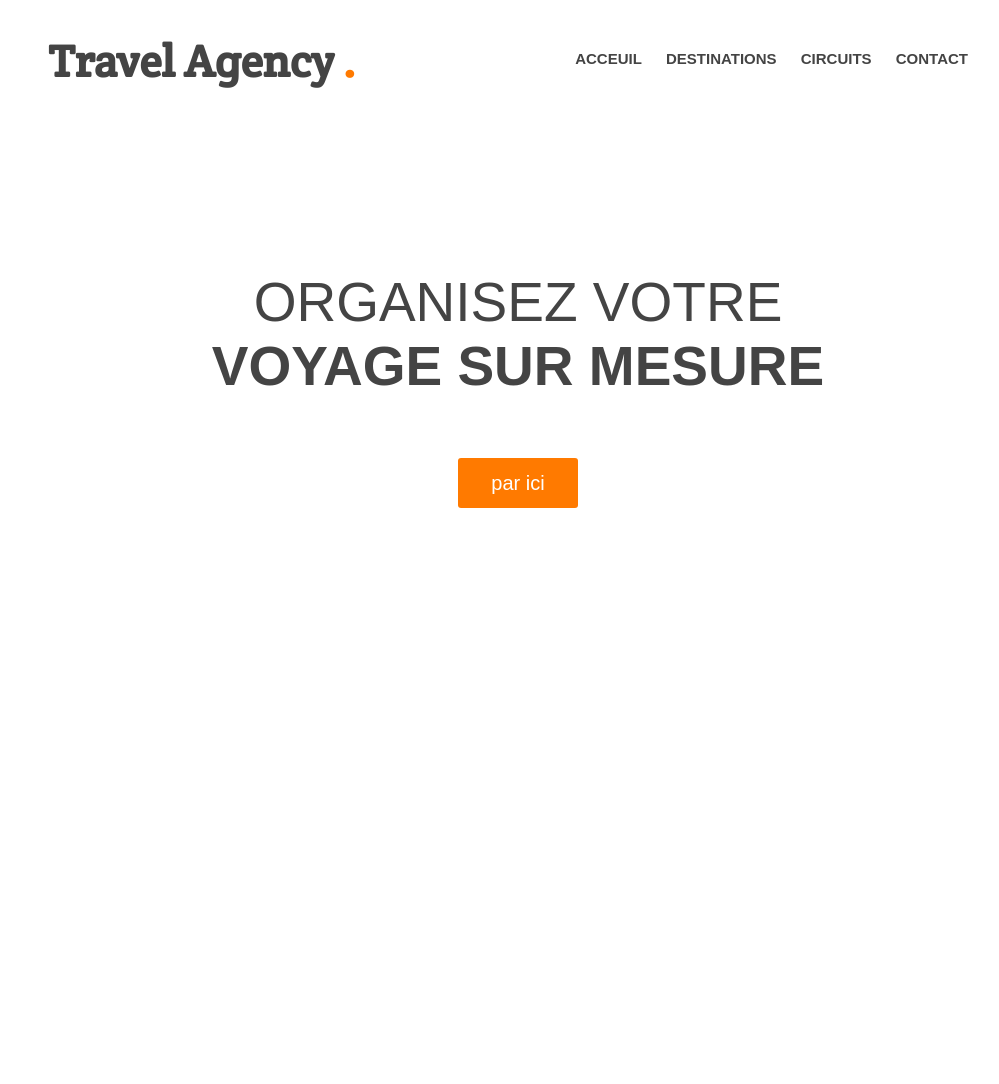
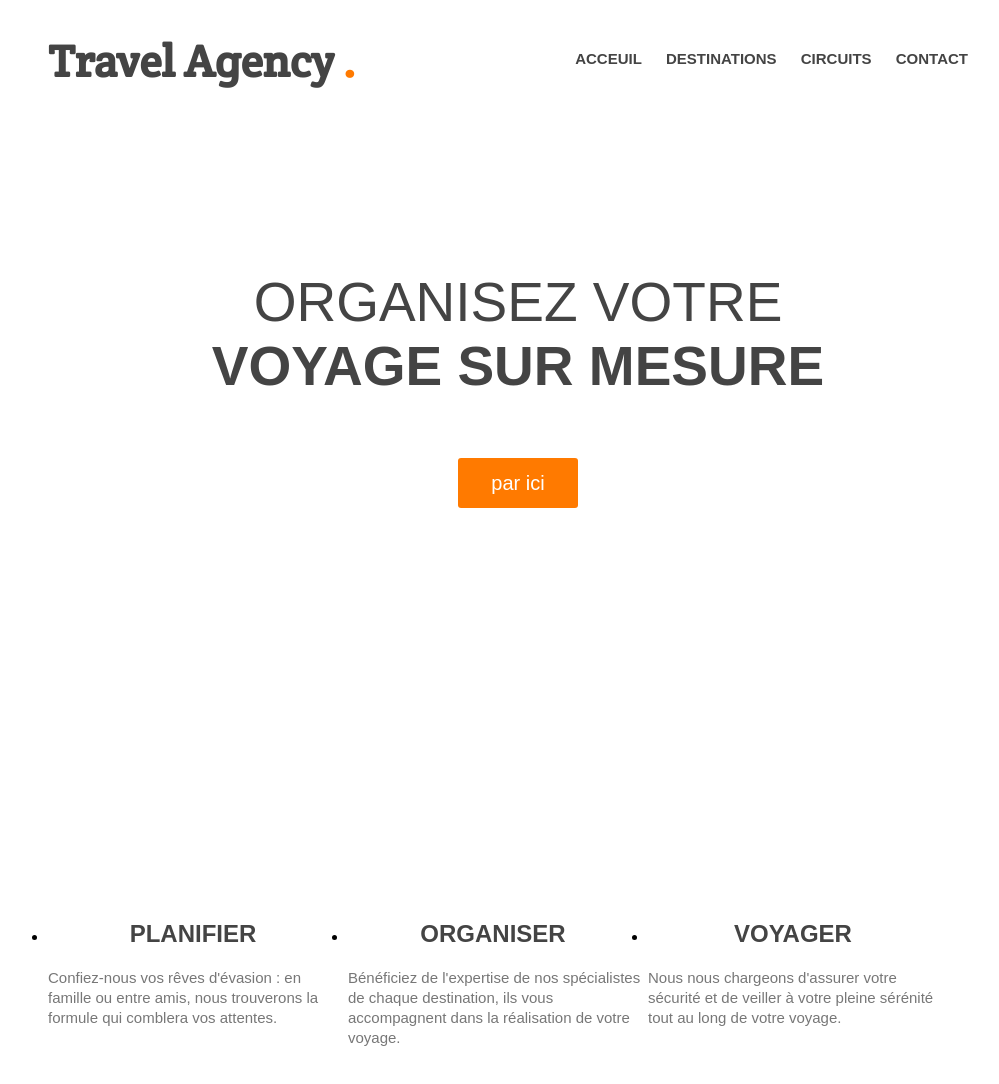
Before and after one commit to Belva237/mon_site_web, a plain HTML site: page index.html in a window 1280 px wide. Shown: the whole page, without its empty margins (122-1121 px from the left). Before the commit the page ends 800 px from the top, so only its background shows below. Drawn offline with Linux system fonts and the light colour scheme.

Commit message:
ajout des etapes

```diff
--- a/index.html
+++ b/index.html
@@ -32,6 +32,28 @@
     <h2>organisez votre <br><strong>voyage sur mesure</strong></h2>
     <a href="#" class="button-1"> par ici</a>
 </section>
+<section id="steps">
+    <div class="wrapper">
+<ul>
+    <li id="step-1">
+        <h4>Planifier</h4>
+        <p>Confiez-nous vos rêves d'évasion : en famille ou entre amis, nous trouverons la formule qui comblera vos attentes.
+
+    </li>
+    <li id="step-2">
+        <h4>Organiser</h4>
+    <p>Bénéficiez de l'expertise de nos spécialistes de chaque destination, ils vous accompagnent dans la réalisation de votre voyage.</p>
+    </li>
+    <li id="step-3">
+        <h4>Voyager</h4>
+        <p>Nous nous chargeons d'assurer votre sécurité et de veiller à votre pleine sérénité tout au long de votre voyage.</p>
+    </p>
+    </li>
+    <div class="clear"></div>
+</ul>
+
+    </div>
+</section>
 
 </body>
 </html>
```
